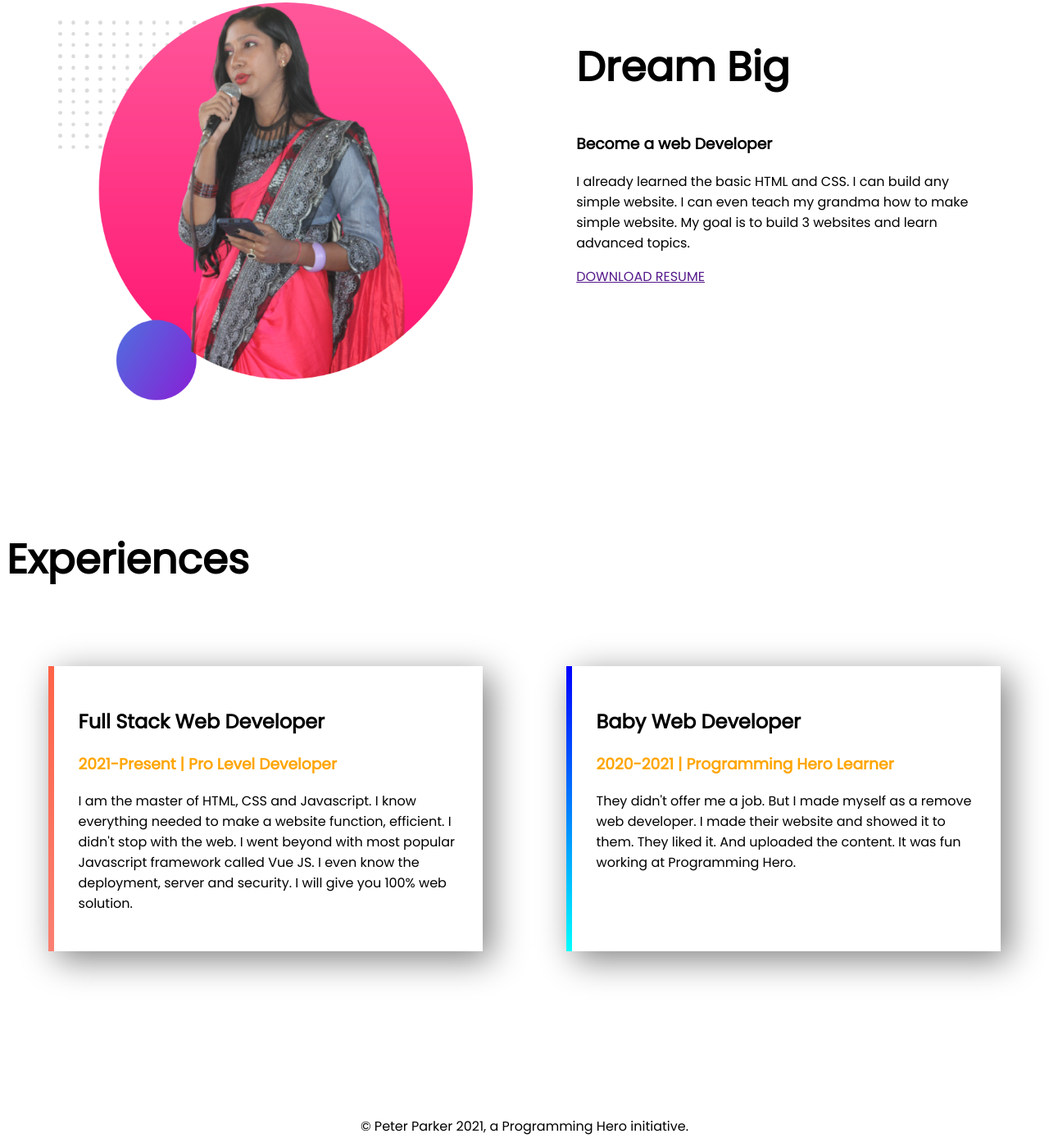
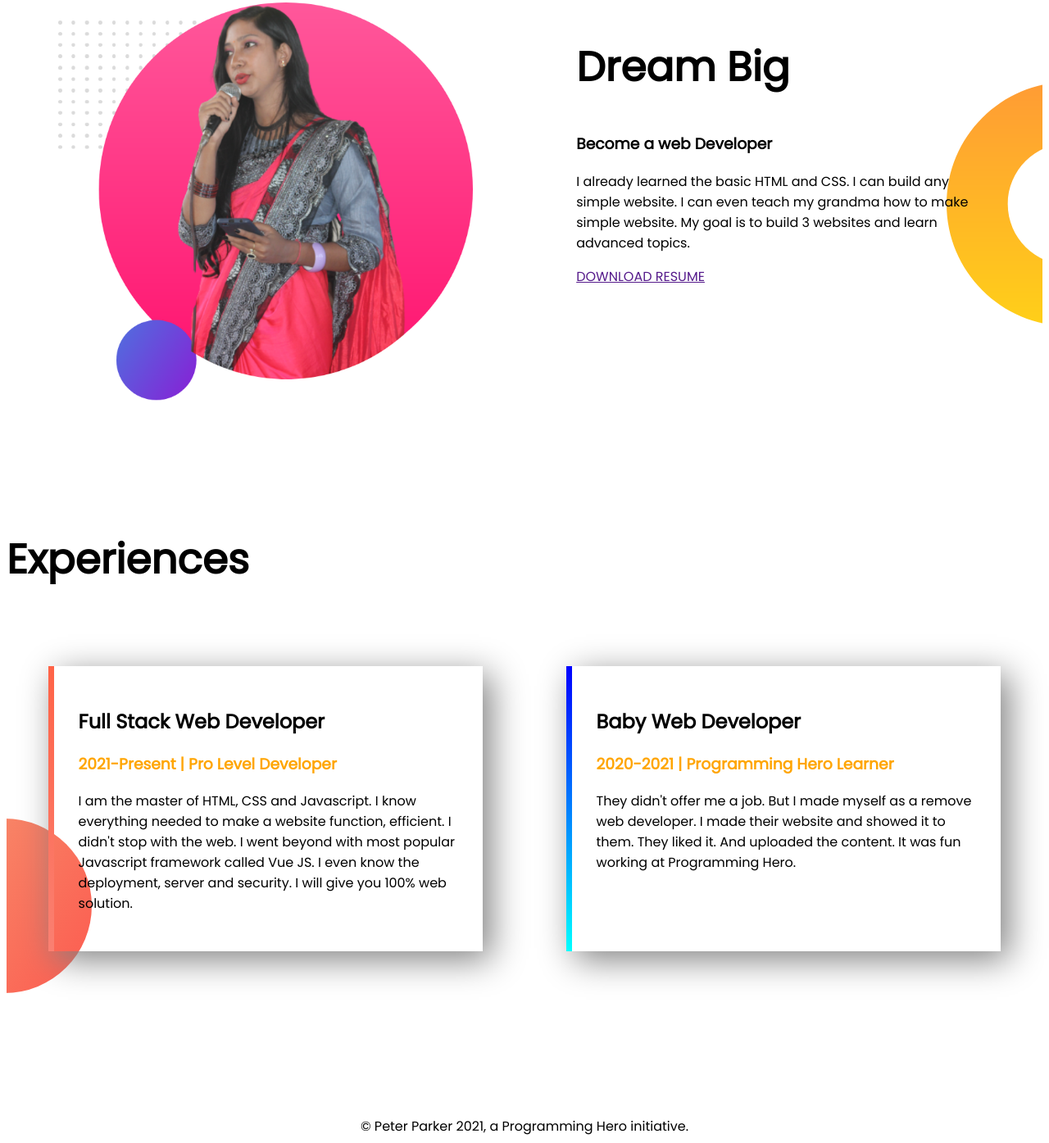
Before and after one commit to MoshiorRahman/developer-portfolio-reset, a plain HTML site: page index.html in a window 1280 px wide. Shown: the part 688-2083 px from the top of the page at 82% size. Drawn offline with Linux system fonts and the light colour scheme.

Commit message:
added section backgrund image

```diff
--- a/style.css
+++ b/style.css
@@ -31,6 +31,9 @@ h1{
 }
 .dream-big{
     display: flex;
+    background-image: url(images/dream-bg.png);
+    background-repeat: no-repeat;
+    background-position: right;
 }
 .dream-big img{
     width: 100%;
@@ -41,6 +44,11 @@ h1{
 .footer{
     text-align: center;
     justify-content: end;
+}
+.experience-area{
+    background-image: url(images/exp-bg.png);
+    background-repeat: no-repeat;
+    background-position-y: bottom;
 }
 #experience-full-stack{
     border-left: 7px solid;
```
